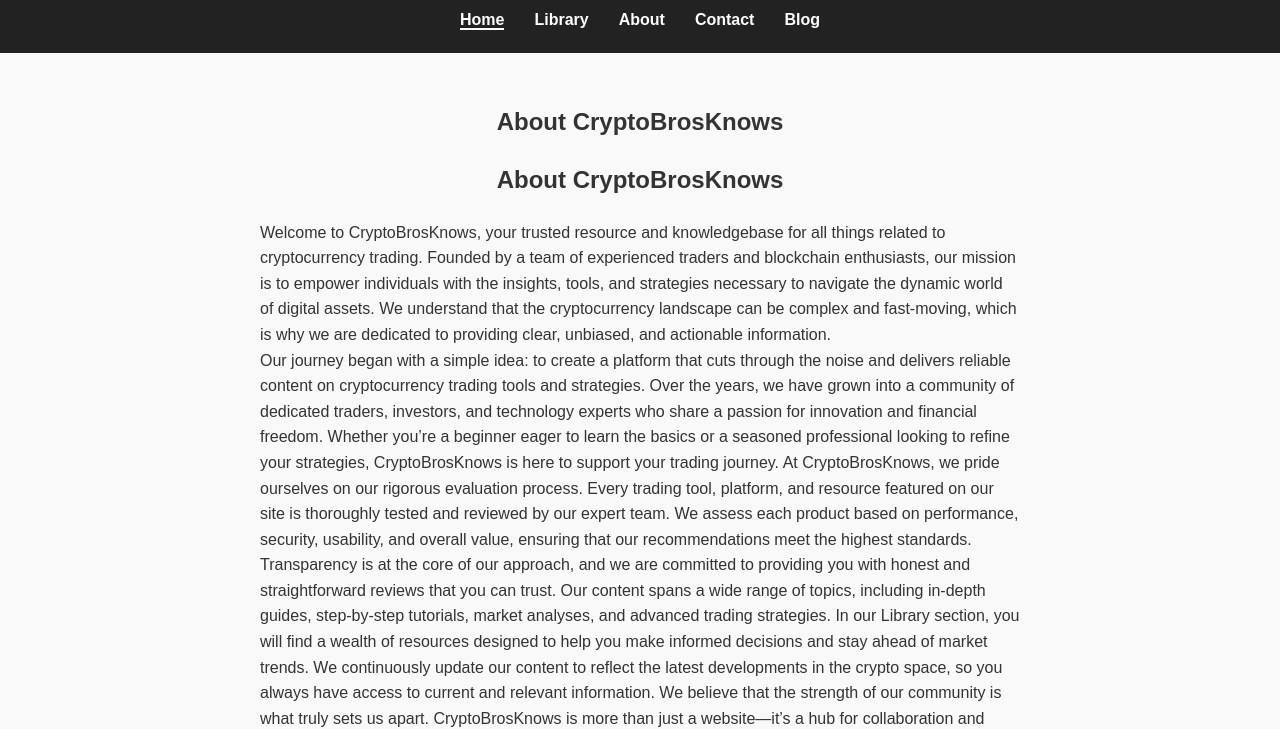
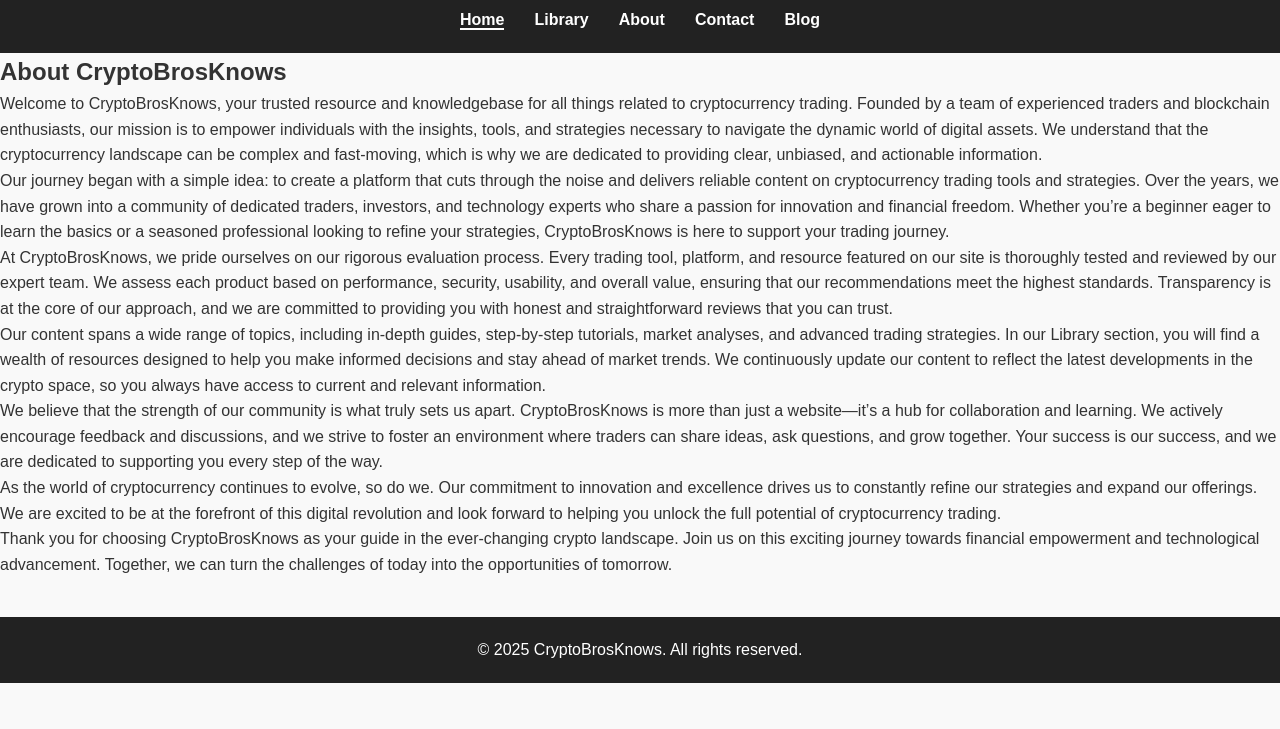
Before and after one commit to tenjyn/cryptobrosknows, a plain HTML site: page about.html in a window 1280 px wide. Shown: the part 74-803 px from the top of the page. Drawn offline with Linux system fonts and the light colour scheme.

Commit message:
Update about.html

```diff
--- a/about.html
+++ b/about.html
@@ -24,28 +24,32 @@
   </header>
 
   <!-- About content section -->
-  <section class="about">
-    <h2>About CryptoBrosKnows</h2>
-    <section class="about-us">
+
+<section class="about-us">
   <h2>About CryptoBrosKnows</h2>
   <p>
     Welcome to CryptoBrosKnows, your trusted resource and knowledgebase for all things related to cryptocurrency trading. Founded by a team of experienced traders and blockchain enthusiasts, our mission is to empower individuals with the insights, tools, and strategies necessary to navigate the dynamic world of digital assets. We understand that the cryptocurrency landscape can be complex and fast-moving, which is why we are dedicated to providing clear, unbiased, and actionable information.
   </p>
   <p>
     Our journey began with a simple idea: to create a platform that cuts through the noise and delivers reliable content on cryptocurrency trading tools and strategies. Over the years, we have grown into a community of dedicated traders, investors, and technology experts who share a passion for innovation and financial freedom. Whether you’re a beginner eager to learn the basics or a seasoned professional looking to refine your strategies, CryptoBrosKnows is here to support your trading journey.
-
+  </p>
+  <p>
     At CryptoBrosKnows, we pride ourselves on our rigorous evaluation process. Every trading tool, platform, and resource featured on our site is thoroughly tested and reviewed by our expert team. We assess each product based on performance, security, usability, and overall value, ensuring that our recommendations meet the highest standards. Transparency is at the core of our approach, and we are committed to providing you with honest and straightforward reviews that you can trust.
-
+  </p>
+  <p>
     Our content spans a wide range of topics, including in-depth guides, step-by-step tutorials, market analyses, and advanced trading strategies. In our Library section, you will find a wealth of resources designed to help you make informed decisions and stay ahead of market trends. We continuously update our content to reflect the latest developments in the crypto space, so you always have access to current and relevant information.
-
+  </p>
+  <p>
     We believe that the strength of our community is what truly sets us apart. CryptoBrosKnows is more than just a website—it’s a hub for collaboration and learning. We actively encourage feedback and discussions, and we strive to foster an environment where traders can share ideas, ask questions, and grow together. Your success is our success, and we are dedicated to supporting you every step of the way.
-
+  </p>
+  <p>
     As the world of cryptocurrency continues to evolve, so do we. Our commitment to innovation and excellence drives us to constantly refine our strategies and expand our offerings. We are excited to be at the forefront of this digital revolution and look forward to helping you unlock the full potential of cryptocurrency trading.
-
+  </p>
+  <p>
     Thank you for choosing CryptoBrosKnows as your guide in the ever-changing crypto landscape. Join us on this exciting journey towards financial empowerment and technological advancement. Together, we can turn the challenges of today into the opportunities of tomorrow.
   </p>
 </section>
-  </section>
+
 
   <!-- Footer -->
   <footer>
```
